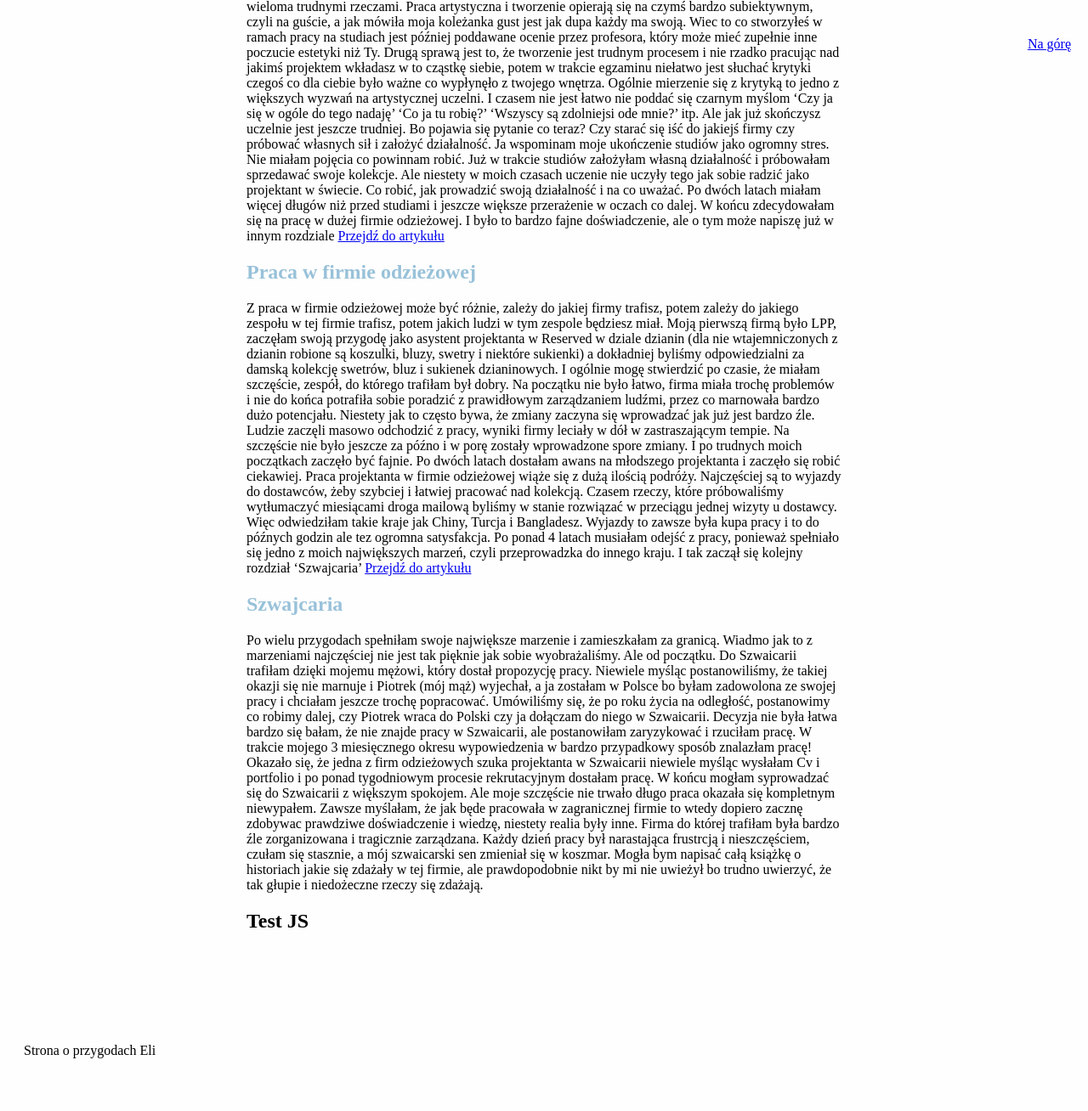
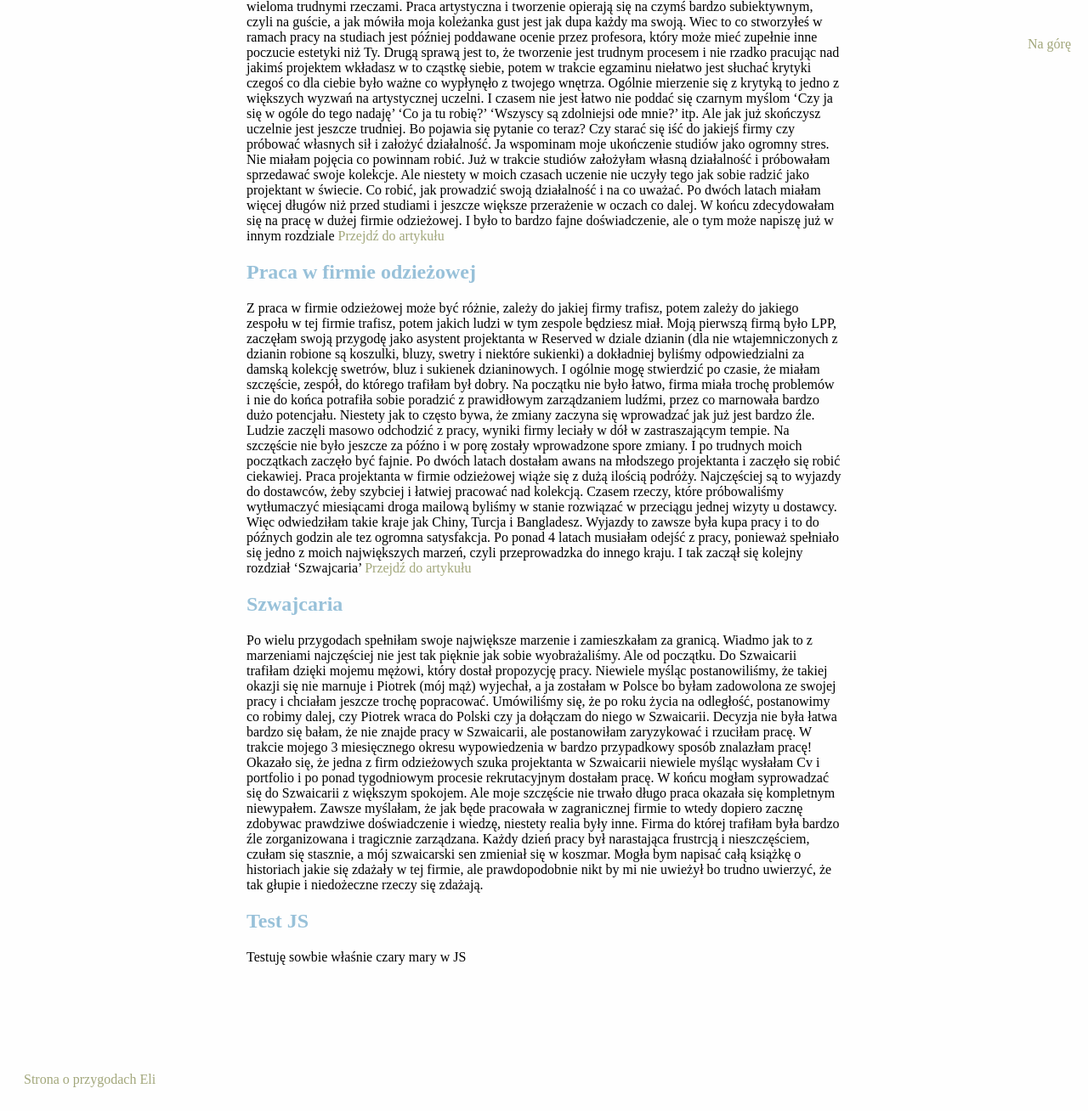
Before and after one commit to malyCzajnik/homepageEla, a plain HTML site: page index.html in a window 1280 px wide. Shown: the part 689-1997 px from the top of the page at 85% size. Before the commit the page ends 1963 px from the top, so only its background shows below. Drawn offline with Linux system fonts and the light colour scheme.

Commit message:
JS paragraf

```diff
--- a/Js.js
+++ b/Js.js
@@ -1 +1,2 @@
-JS__paragraf.innerHTML='JS test'
+const JsParagraf = document.querySelector('.JS__paragraf--JS');
+JsParagraf.innerHTML = 'Testuję sowbie właśnie czary mary w JS'
--- a/index.html
+++ b/index.html
@@ -50,7 +50,7 @@ Hej ! Jestem błym projektantem, który po 6 latach pracy w zaodzie zdecydował
                     pojęcia co powinnam robić. Już w trakcie studiów założyłam własną działalność i próbowałam sprzedawać swoje kolekcje. Ale niestety w moich czasach uczenie nie uczyły tego jak sobie radzić jako projektant w świecie. Co robić, jak prowadzić
                     swoją działalność i na co uważać. Po dwóch latach miałam więcej długów niż przed studiami i jeszcze większe przerażenie w oczach co dalej. W końcu zdecydowałam się na pracę w dużej firmie odzieżowej. I było to bardzo fajne doświadczenie,
                     ale o tym może napiszę już w innym rozdziale
-<a href="PodstronaStudiaNaAsp.html"> Przejdź do artykułu </a>
+<a class=ASP__bottomLink href="PodstronaStudiaNaAsp.html"> Przejdź do artykułu </a>
             </p>
         </section>
         <section class=LPP>
@@ -66,7 +66,7 @@ Hej ! Jestem błym projektantem, który po 6 latach pracy w zaodzie zdecydował
                     Najczęściej są to wyjazdy do dostawców, żeby szybciej i łatwiej pracować nad kolekcją. Czasem rzeczy, które próbowaliśmy wytłumaczyć miesiącami droga mailową byliśmy w stanie rozwiązać w przeciągu jednej wizyty u dostawcy. Więc odwiedziłam
                     takie kraje jak Chiny, Turcja i Bangladesz. Wyjazdy to zawsze była kupa pracy i to do późnych godzin ale tez ogromna satysfakcja. Po ponad 4 latach musiałam odejść z pracy, ponieważ spełniało się jedno z moich największych marzeń, czyli
                     przeprowadzka do innego kraju. I tak zaczął się kolejny rozdział ‘Szwajcaria’
-                <a href="PodstronaPracaWFirmieOdzieżowej.html"> Przejdź do artykułu</a>
+                <a class="LPP__bottomLink" href="PodstronaPracaWFirmieOdzieżowej.html"> Przejdź do artykułu</a>
             </p>
         </section>
         <section class="Szwaicarja">
@@ -78,16 +78,19 @@ Hej ! Jestem błym projektantem, który po 6 latach pracy w zaodzie zdecydował
                 </p>
         </section>
     <Section class="JS">
-        <h2> Test JS</h2>
-<p class="JS__paragraf JS__paragraf--JS" >
+        <h2 class="JS__header"> Test JS</h2>
+<p class="JS__paragraf JS__paragraf--JS">
 
 </p>
+
     </Section>
     </main>
     <footer Class="footer">
             Strona o przygodach Eli <a href="#top" class="footer__link"> Na górę
             </a>
     </footer>
+    <script src="Js.js">
+    </script>
 </body>
 
 </html>
--- a/styleE.css
+++ b/styleE.css
@@ -58,6 +58,10 @@ margin: 0 10px 10px 0;
 .ASP__Paragraf {
 
 }
+.ASP__bottomLink {
+    color: #a2a77b;
+text-decoration: none;
+}
 
 .LPP {
 
@@ -67,6 +71,10 @@ margin: 0 10px 10px 0;
 }
 .LPP__paragraf {
 
+}
+.LPP__bottomLink {
+    color: #a2a77b;
+    text-decoration: none;
 }
 
 .Szwaicarja {
@@ -83,16 +91,23 @@ margin: 0 10px 10px 0;
 
 }
 
-.JS__paragraf {
+.JS__header {
+    color: #98c1d9;
+}
+.JS__paragraf{
 
 }
 
 .footer {
 padding: 20px;
+color: #a2a77b;
+
 }
 .footer__link {
 position: fixed;
 bottom: 50px;
 right: 20px;
+color: #a2a77b;
+text-decoration: none;
 
 }
```
